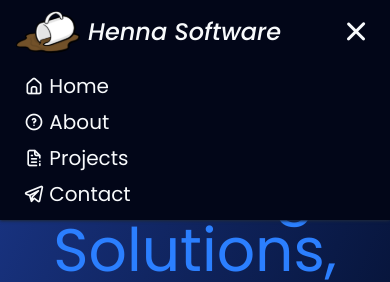
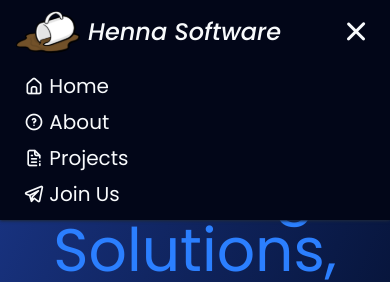
Before and after one commit to hennasoftware/hennasoftware.org, a React (Vite) app: page / in a window 390 px wide. Both pictures are taken after a click on the button "Open main menu". Shown: the top 282 px of the page. Built offline with nearby package versions, Linux system fonts and the light colour scheme; no server answers.

Commit message:
refactor: minor codebase updates

```diff
--- a/src/components/Nav.jsx
+++ b/src/components/Nav.jsx
@@ -3,10 +3,10 @@ function Nav() {
     <>
       <div className={'hidden md:flex'}>
         <ul className={'flex gap-6 text-lg'}>
-          <li><a href="/" className={'transition-all hover:text-blue-500'}>Home</a></li>
-          <li><a href="#about" className={'transition-all hover:text-blue-500'}>About</a></li>
-          <li><a href="#projects" className={'transition-all hover:text-blue-500'}>Projects</a></li>
-          <li><a href="#contact" className={'transition-all hover:text-blue-500'}>Contact</a></li>
+          <li><a href={'/'} className={'transition-all hover:text-blue-500'}>Home</a></li>
+          <li><a href={'#about'} className={'transition-all hover:text-blue-500'}>About</a></li>
+          <li><a href={'#projects'} className={'transition-all hover:text-blue-500'}>Projects</a></li>
+          <li><a href={'#join'} className={'transition-all hover:text-blue-500'}>Contact</a></li>
         </ul>
       </div>
     </>
--- a/src/components/NavMobile.jsx
+++ b/src/components/NavMobile.jsx
@@ -5,20 +5,20 @@ function NavMobile(props) {
         className={`md:hidden overflow-hidden transition-all duration-300 ease-in-out ${props.isMenuOpen ? 'max-h-screen opacity-100' : 'max-h-0 opacity-0'}`}>
         <ul className={'space-y-2 px-2 pt-2 pb-3 text-xl'}>
           <li>
-            <a href="/" className={'transition-all hover:text-blue-500'}>
+            <a href={'/'} className={'transition-all hover:text-blue-500'}>
               <i className={'uil uil-estate'}></i> Home</a>
           </li>
           <li>
-            <a href="#about" className={'transition-all hover:text-blue-500'}>
+            <a href={'#about'} className={'transition-all hover:text-blue-500'}>
               <i className={'uil uil-question-circle'}></i> About</a>
           </li>
           <li>
-            <a href="#projects" className={'transition-all hover:text-blue-500'}>
+            <a href={'#projects'} className={'transition-all hover:text-blue-500'}>
               <i className={'uil uil-file-info-alt'}></i> Projects</a>
           </li>
           <li>
-            <a href="#contact" className={'transition-all hover:text-blue-500'}>
-              <i className={'uil uil-telegram-alt'}></i> Contact</a>
+            <a href={'#join'} className={'transition-all hover:text-blue-500'}>
+              <i className={'uil uil-telegram-alt'}></i> Join Us</a>
           </li>
         </ul>
       </div>
```
